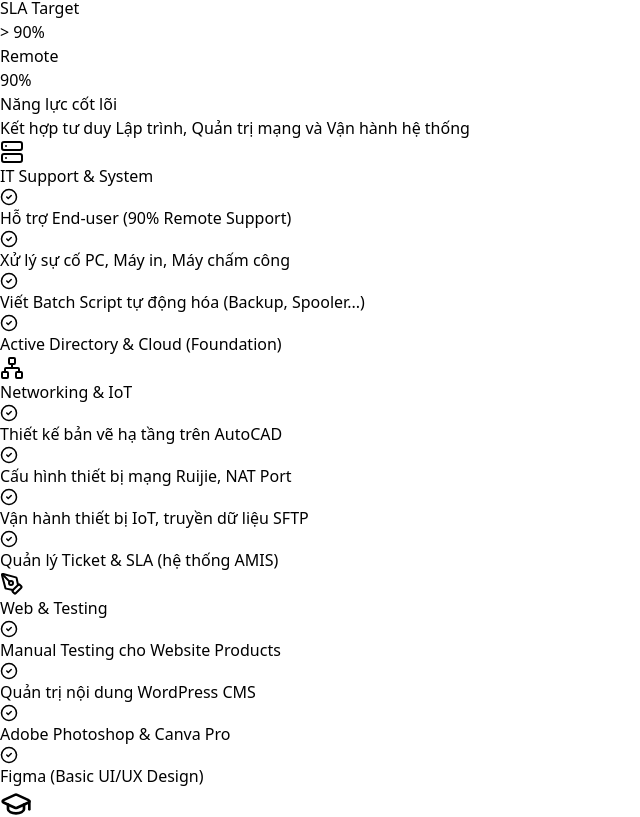
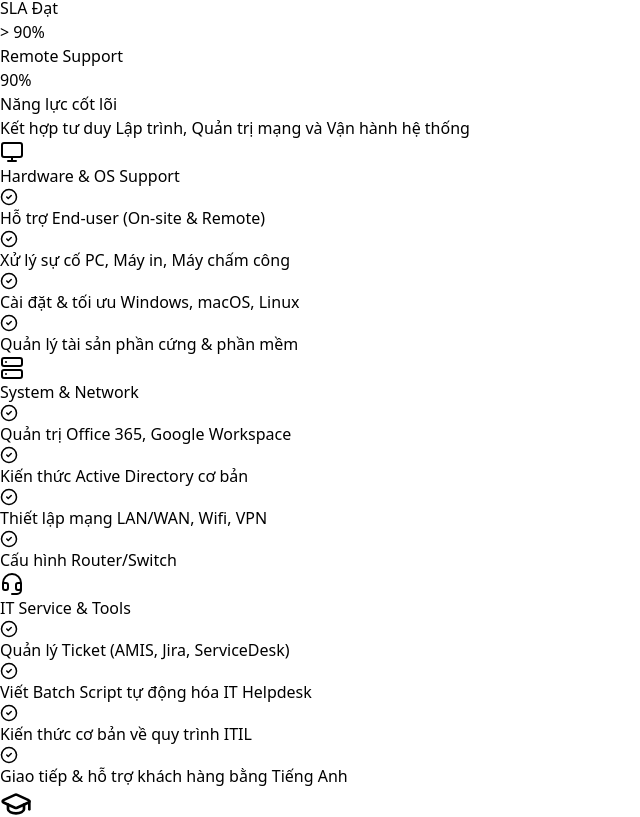
Before and after one commit to qa1602/Portfolio, a React (Vite) app in the folder it-portfolio/: page / in a window 1280 px wide. Shown: the part 1533-2350 px from the top of the page, without its empty margins (0-640 px from the left). Built offline with nearby package versions, Linux system fonts and the light colour scheme.

Commit message:
rework some info

```diff
--- a/it-portfolio/src/App.jsx
+++ b/it-portfolio/src/App.jsx
@@ -10,10 +10,9 @@ import {
   MapPin,
   Download,
   Server,
-  Network,
   CheckCircle2,
   Terminal,
-  PenTool,
+  Monitor,
   GraduationCap,
   Camera,
   FileCode,
@@ -26,8 +25,8 @@ import avatarImg from './assets/image.jpg'
 const App = () => {
   const [isMenuOpen, setIsMenuOpen] = useState(false);
   const [activeSection, setActiveSection] = useState('home');
-  const [formState, setFormState] = useState('idle'); // idle, submitting, success
-  const [lang, setLang] = useState('vi'); // 'vi' or 'en'
+  const [formState, setFormState] = useState('idle');
+  const [lang, setLang] = useState('vi');
 
   const content = {
     vi: {
@@ -41,15 +40,15 @@ const App = () => {
       hero: {
         ready: "Sẵn sàng làm việc",
         role1: "IT Helpdesk",
-        role2: "Specialist",
+        role2: "Professional",
         greeting: "Xin chào, tôi là",
-        bio: "Chuyên viên IT với nền tảng Kỹ thuật phần mềm vững chắc (ĐH Tôn Đức Thắng). Chuyên môn hóa trong việc hỗ trợ kỹ thuật từ xa (Remote Support), thiết kế hạ tầng mạng/CCTV và tự động hóa các tác vụ xử lý sự cố (Scripting). Mục tiêu ngắn hạn: Tối ưu hóa quy trình IT Helpdesk, hướng tới vị trí System Engineer.",
+        bio: "Chuyên viên IT Support với nền tảng kỹ thuật vững chắc (ĐH Tôn Đức Thắng). Đam mê giải quyết sự cố và hỗ trợ người dùng cuối (End-user) tối ưu hóa hiệu suất làm việc. Có thế mạnh về Remote Support, quản lý tài sản IT, xử lý lỗi mạng cơ bản và tự động hóa quy trình bằng Script. Mục tiêu: Trở thành System Administrator chuyên nghiệp.",
         contactBtn: "Liên hệ ngay",
         downloadBtn: "Tải hồ sơ năng lực"
       },
       stats: {
-        target: "SLA Target",
-        remote: "Remote"
+        target: "SLA Đạt",
+        remote: "Remote Support"
       },
       skills: {
         title: "Năng lực cốt lõi",
@@ -58,30 +57,30 @@ const App = () => {
         eduSubtitle: "Nền tảng kiến thức vững chắc làm cơ sở để tiếp cận nhanh các công nghệ và quy trình mới.",
         groups: [
           {
-            name: "IT Support & System",
+            name: "Hardware & OS Support",
             items: [
-              "Hỗ trợ End-user (90% Remote Support)",
+              "Hỗ trợ End-user (On-site & Remote)",
               "Xử lý sự cố PC, Máy in, Máy chấm công",
-              "Viết Batch Script tự động hóa (Backup, Spooler...)",
-              "Active Directory & Cloud (Foundation)"
+              "Cài đặt & tối ưu Windows, macOS, Linux",
+              "Quản lý tài sản phần cứng & phần mềm"
             ]
           },
           {
-            name: "Networking & IoT",
+            name: "System & Network",
             items: [
-              "Thiết kế bản vẽ hạ tầng trên AutoCAD",
-              "Cấu hình thiết bị mạng Ruijie, NAT Port",
-              "Vận hành thiết bị IoT, truyền dữ liệu SFTP",
-              "Quản lý Ticket & SLA (hệ thống AMIS)"
+              "Quản trị Office 365, Google Workspace",
+              "Kiến thức Active Directory cơ bản",
+              "Thiết lập mạng LAN/WAN, Wifi, VPN",
+              "Cấu hình Router/Switch"
             ]
           },
           {
-            name: "Web & Testing",
+            name: "IT Service & Tools",
             items: [
-              "Manual Testing cho Website Products",
-              "Quản trị nội dung WordPress CMS",
-              "Adobe Photoshop & Canva Pro",
-              "Figma (Basic UI/UX Design)"
+              "Quản lý Ticket (AMIS, Jira, ServiceDesk)",
+              "Viết Batch Script tự động hóa IT Helpdesk",
+              "Kiến thức cơ bản về quy trình ITIL",
+              "Giao tiếp & hỗ trợ khách hàng bằng Tiếng Anh"
             ]
           }
         ],
@@ -97,9 +96,9 @@ const App = () => {
         subtitle: "Những nhiệm vụ thực tế chứng minh năng lực kỹ thuật và giải quyết vấn đề",
         items: [
           {
-            title: "Triển khai Hạ tầng Camera ZARA",
-            description: "Phụ trách thiết kế và quy hoạch hạ tầng cho cửa hàng thời trang ZARA tại TTTM Hà Nội. Sử dụng AutoCAD để bố trí sơ đồ cho hơn 100 camera, hệ thống switch, vị trí tủ rack IT và hướng đi cáp tín hiệu tối ưu nhất.",
-            tech: ["AutoCAD", "CCTV System", "Network Design"]
+            title: "Setup Hạ tầng IT Cửa hàng ZARA",
+            description: "Tham gia triển khai hạ tầng CNTT cho cửa hàng ZARA tại TTTM Hà Nội. Phụ trách lắp đặt và cấu hình PC, hệ thống POS, máy in, hơn 100 camera, cùng hệ thống Switch và mạng nội bộ cho cửa hàng.",
+            tech: ["Hardware Setup", "Network", "POS/CCTV"]
           },
           {
             title: "Script Tự động hóa IT Helpdesk",
@@ -108,7 +107,7 @@ const App = () => {
           },
           {
             title: "Quản lý SLA & Hỗ trợ Khách hàng",
-            description: "Điều phối và xử lý 15-20 ticket/tuần qua hệ thống AMIS. Hỗ trợ 20% cho nội bộ và 80% cho khách hàng ngoài (chủ yếu qua Remote). Trực tiếp làm việc với hãng nước ngoài bằng Tiếng Anh, duy trì tỉ lệ đáp ứng SLA luôn >90% trong ngày.",
+            description: "Tiếp nhận, điều phối và xử lý 15-20 ticket/tuần qua hệ thống AMIS. Phân loại sự cố, hỗ trợ giải quyết qua Remote/On-site. Trực tiếp làm việc với đối tác nước ngoài bằng Tiếng Anh, đảm bảo SLA >90%.",
             tech: ["SLA >90%", "AMIS Ticket", "Remote Support"]
           }
         ]
@@ -119,15 +118,15 @@ const App = () => {
         items: [
           {
             company: "CÔNG TY TNHH TMDV CÔNG NGHỆ SÁNG TẠO",
-            role: "Technical Support",
+            role: "IT Helpdesk Specialist",
             period: "Tháng 06/2025 - Hiện tại",
-            desc: "Hỗ trợ 20% nội bộ và 80% khách hàng doanh nghiệp. Quản lý thiết bị (camera, máy tính, máy in). Cấu hình router Ruijie, NAT port. Giám sát hệ thống IoT đếm người (giao thức SFTP). Xử lý trung bình 15-20 ticket/tuần, đảm bảo SLA >90% trong ngày."
+            desc: "Hỗ trợ kỹ thuật cho người dùng nội bộ và khách hàng doanh nghiệp. Quản lý tài sản IT (máy tính, máy in, CCTV). Cấu hình router, xử lý lỗi LAN/Wifi. Tạo tài liệu hướng dẫn (KB) cho người dùng. Đảm bảo tỷ lệ hoàn thành Ticket (SLA) luôn >90%."
           },
           {
             company: "CÔNG TY TNHH CÔNG NGHỆ SỐ NAM PHƯƠNG",
-            role: "IT Tester Intern",
+            role: "Software Support Intern",
             period: "Tháng 05/2024 - Tháng 09/2024",
-            desc: "Thực hiện Manual Test cho các sản phẩm Website công nghệ mới. Lập báo cáo lỗi hệ thống chi tiết cho đội Dev và đề xuất các phương án tối ưu hóa trải nghiệm người dùng (End-user)."
+            desc: "Tiếp nhận các lỗi phần mềm từ người dùng cuối, tái tạo sự cố và lập báo cáo chi tiết cho đội Dev. Đề xuất các phương án tối ưu hóa UX/UI. Hỗ trợ setup môi trường làm việc (phần mềm/hệ điều hành) cho nhân viên mới."
           }
         ]
       },
@@ -159,15 +158,15 @@ const App = () => {
       hero: {
         ready: "Available for work",
         role1: "IT Helpdesk",
-        role2: "Specialist",
+        role2: "Professional",
         greeting: "Hello, I am",
-        bio: "IT Specialist with a solid Software Engineering background (Ton Duc Thang University). Specialized in Remote Support, Network/CCTV infrastructure design, and troubleshooting automation (Scripting). Short-term goal: Optimize IT Helpdesk processes, aiming for a System Engineer position.",
+        bio: "IT Support Specialist with a solid technical foundation (Ton Duc Thang University). Passionate about troubleshooting and supporting end-users to optimize their workflow. Strong in Remote Support, IT asset management, network troubleshooting, and task automation. Goal: To become a System Administrator.",
         contactBtn: "Contact Me",
         downloadBtn: "Download Resume"
       },
       stats: {
-        target: "SLA Target",
-        remote: "Remote"
+        target: "SLA Achieved",
+        remote: "Remote Support"
       },
       skills: {
         title: "Core Competencies",
@@ -176,30 +175,30 @@ const App = () => {
         eduSubtitle: "Solid knowledge foundation to quickly adapt to new technologies and processes.",
         groups: [
           {
-            name: "IT Support & System",
+            name: "Hardware & OS Support",
             items: [
-              "End-user Support (90% Remote Support)",
+              "End-user Support (On-site & Remote)",
               "Troubleshoot PCs, Printers, Timekeepers",
-              "Write Automation Batch Scripts (Backup, Spooler...)",
-              "Active Directory & Cloud (Foundation)"
+              "Install & Optimize Windows, macOS, Linux",
+              "IT Asset & Inventory Management"
             ]
           },
           {
-            name: "Networking & IoT",
+            name: "System & Network",
             items: [
-              "Infrastructure drawing design on AutoCAD",
-              "Configure Ruijie network devices, NAT Port",
-              "Operate IoT devices, SFTP data transmission",
-              "Manage Tickets & SLA (AMIS system)"
+              "Office 365, Google Workspace Admin",
+              "Basic Active Directory Knowledge",
+              "LAN/WAN, Wi-Fi, VPN Setup",
+              "Router/Switch Config (Ruijie, Draytek)"
             ]
           },
           {
-            name: "Web & Testing",
+            name: "IT Service & Tools",
             items: [
-              "Manual Testing for Website Products",
-              "WordPress CMS Content Administration",
-              "Adobe Photoshop & Canva Pro",
-              "Figma (Basic UI/UX Design)"
+              "Ticket Management (AMIS, Jira, ServiceDesk)",
+              "IT Helpdesk Automation Scripts (Batch)",
+              "Basic knowledge of ITIL framework",
+              "English Communication & Customer Service"
             ]
           }
         ],
@@ -215,9 +214,9 @@ const App = () => {
         subtitle: "Practical tasks demonstrating technical and problem-solving skills",
         items: [
           {
-            title: "ZARA CCTV Infrastructure",
-            description: "In charge of designing and planning infrastructure for the ZARA fashion store in Hanoi Mall. Used AutoCAD to layout diagrams for over 100 cameras, switch systems, IT rack locations, and optimized signal cable routing.",
-            tech: ["AutoCAD", "CCTV System", "Network Design"]
+            title: "ZARA IT Infrastructure Setup",
+            description: "Participated in deploying IT infrastructure for the ZARA store in Hanoi. Installed and configured PCs, POS systems, printers, over 100 cameras, Switches, and internal networking.",
+            tech: ["Hardware Setup", "Network", "POS/CCTV"]
           },
           {
             title: "IT Helpdesk Automation Scripts",
@@ -226,7 +225,7 @@ const App = () => {
           },
           {
             title: "SLA Management & Support",
-            description: "Coordinated and resolved 15-20 tickets/week via the AMIS system. Provided 20% internal support and 80% external client support (mostly Remote). Communicated directly with foreign vendors in English, maintaining a daily SLA compliance rate of >90%.",
+            description: "Received and resolved 15-20 tickets/week via the AMIS system. Classified issues and provided Remote/On-site support. Communicated with foreign partners in English, ensuring a >90% SLA rate.",
             tech: ["SLA >90%", "AMIS Ticket", "Remote Support"]
           }
         ]
@@ -237,15 +236,15 @@ const App = () => {
         items: [
           {
             company: "CONG TY TNHH TMDV CONG NGHE SANG TAO",
-            role: "Technical Support",
+            role: "IT Helpdesk Specialist",
             period: "Jun 2025 - Present",
-            desc: "Supported 20% internal users and 80% corporate clients. Managed devices (CCTV, PCs, printers). Configured Ruijie routers, NAT ports. Monitored IoT systems (SFTP protocol). Resolved an average of 15-20 tickets/week, ensuring >90% daily SLA compliance."
+            desc: "Provided technical support for internal users and corporate clients. Managed IT assets (PCs, printers, CCTV). Configured routers and resolved LAN/Wi-Fi issues. Created KB docs for end-users. Maintained >90% SLA compliance."
           },
           {
             company: "CONG TY TNHH CONG NGHE SO NAM PHUONG",
-            role: "IT Tester Intern",
+            role: "Software Support Intern",
             period: "May 2024 - Sep 2024",
-            desc: "Conducted Manual Testing for newly developed technology websites. Created detailed system bug reports for the Dev team and proposed solutions to optimize the End-user experience."
+            desc: "Received software bug reports from end-users, reproduced issues, and provided detailed logs to the Dev team. Proposed UX/UI optimizations. Assisted in setting up workstations/OS for new employees."
           }
         ]
       },
@@ -280,9 +279,9 @@ const App = () => {
   };
 
   const skillIcons = [
+    <Monitor className="text-blue-600" size={24} />,
     <Server className="text-blue-600" size={24} />,
-    <Network className="text-blue-600" size={24} />,
-    <PenTool className="text-blue-600" size={24} />
+    <Headset className="text-blue-600" size={24} />
   ];
 
   const projectIcons = [
@@ -292,9 +291,9 @@ const App = () => {
   ];
 
   const projectImages = [
-    "https://images.unsplash.com/photo-1558494949-ef010cbdcc31?auto=format&fit=crop&q=80&w=800", // Hạ tầng / Camera
-    "https://images.unsplash.com/photo-1555066931-4365d14bab8c?auto=format&fit=crop&q=80&w=800", // Code / Scripting
-    "https://images.unsplash.com/photo-1593642632823-8f785ba67e45?auto=format&fit=crop&q=80&w=800"  // Support / Helpdesk
+    "https://images.unsplash.com/photo-1558494949-ef010cbdcc31?auto=format&fit=crop&q=80&w=800",
+    "https://images.unsplash.com/photo-1555066931-4365d14bab8c?auto=format&fit=crop&q=80&w=800",
+    "https://images.unsplash.com/photo-1593642632823-8f785ba67e45?auto=format&fit=crop&q=80&w=800"
   ];
 
   useEffect(() => {
```
